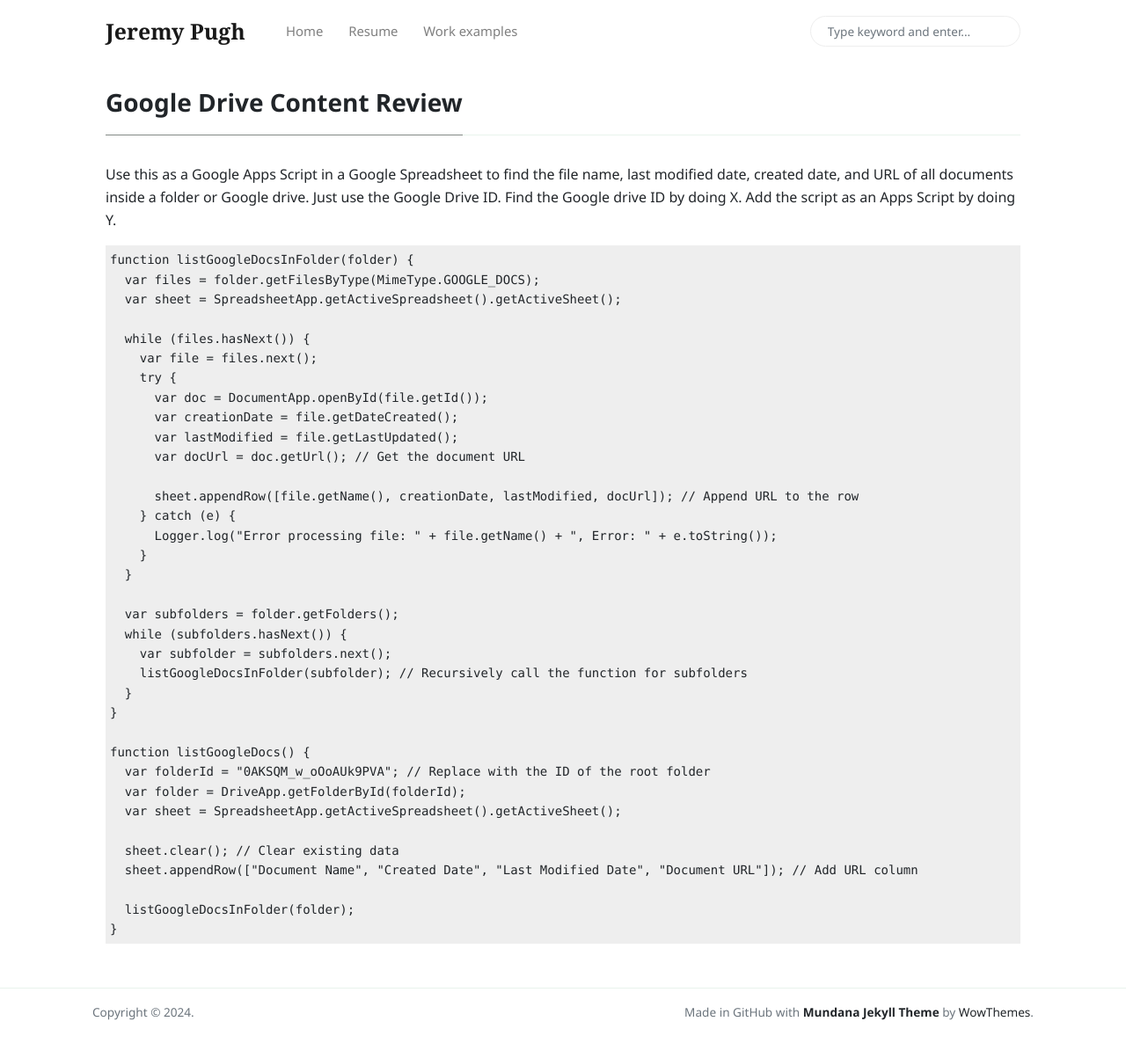
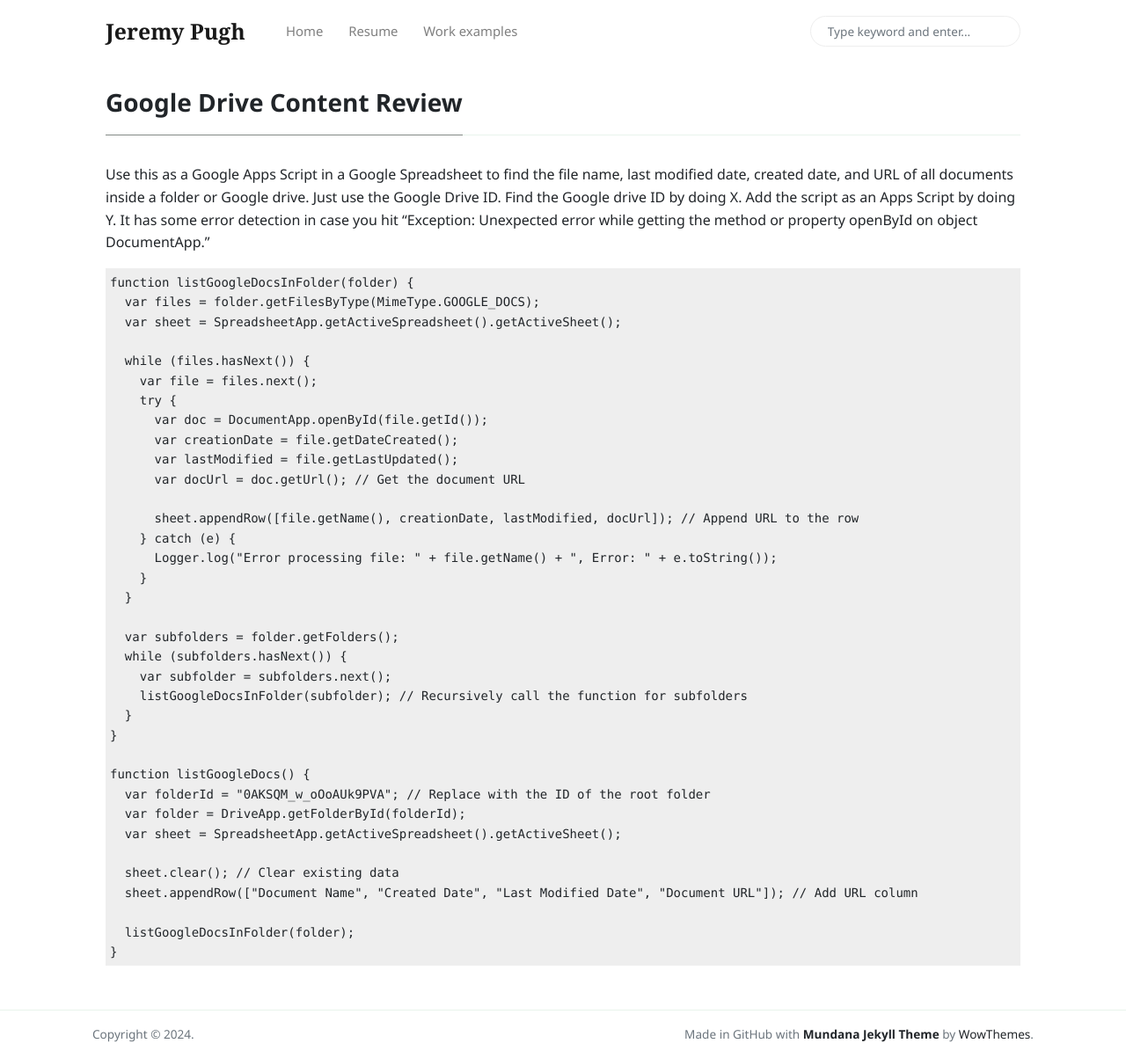
Before and after one commit to stumblefiend/jeremy.pugh, a Jekyll site: the page built from assets/scripts/google-drive-content-review.md, in a window 1280 px wide and 1203 px high. Shown: the whole window at 88% size. Built offline with Jekyll 4.4.1, drawn with Linux system fonts in a browser that asks for light colours; nearby versions of some CDN libraries; our own code applies the rules of GitHub Pages for plain Markdown files.

Commit message:
Update google-drive-content-review.md

````diff
--- a/assets/scripts/google-drive-content-review.md
+++ b/assets/scripts/google-drive-content-review.md
@@ -3,7 +3,7 @@ title: "Google Drive Content Review"
 permalink: "/google-drive.html"
 ---
 
-Use this as a Google Apps Script in a Google Spreadsheet to find the file name, last modified date, created date, and URL of all documents inside a folder or Google drive. Just use the Google Drive ID. Find the Google drive ID by doing X. Add the script as an Apps Script by doing Y.
+Use this as a Google Apps Script in a Google Spreadsheet to find the file name, last modified date, created date, and URL of all documents inside a folder or Google drive. Just use the Google Drive ID. Find the Google drive ID by doing X. Add the script as an Apps Script by doing Y. It has some error detection in case you hit "Exception: Unexpected error while getting the method or property openById on object DocumentApp."
 
 ```
 function listGoogleDocsInFolder(folder) {
````
